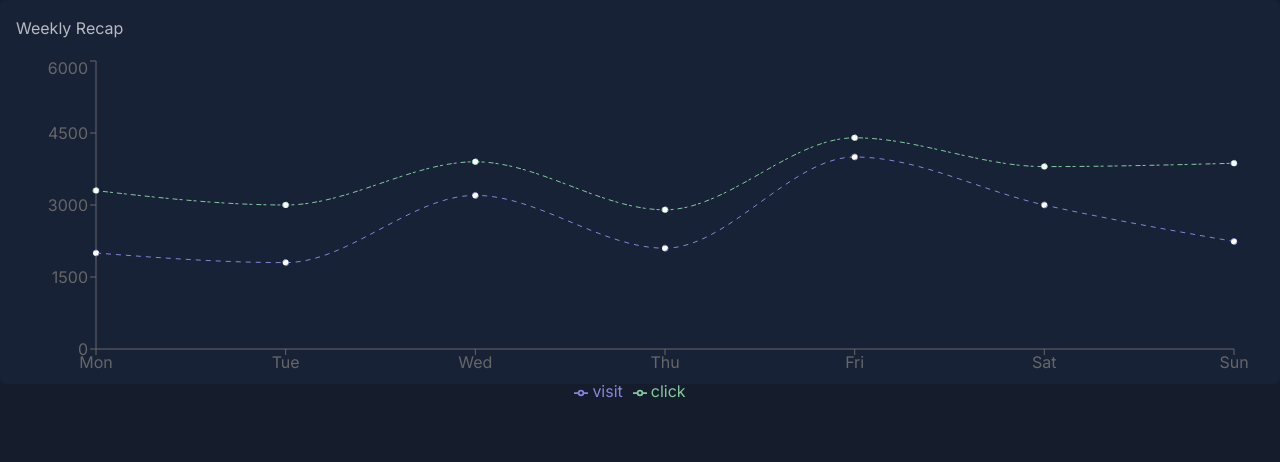
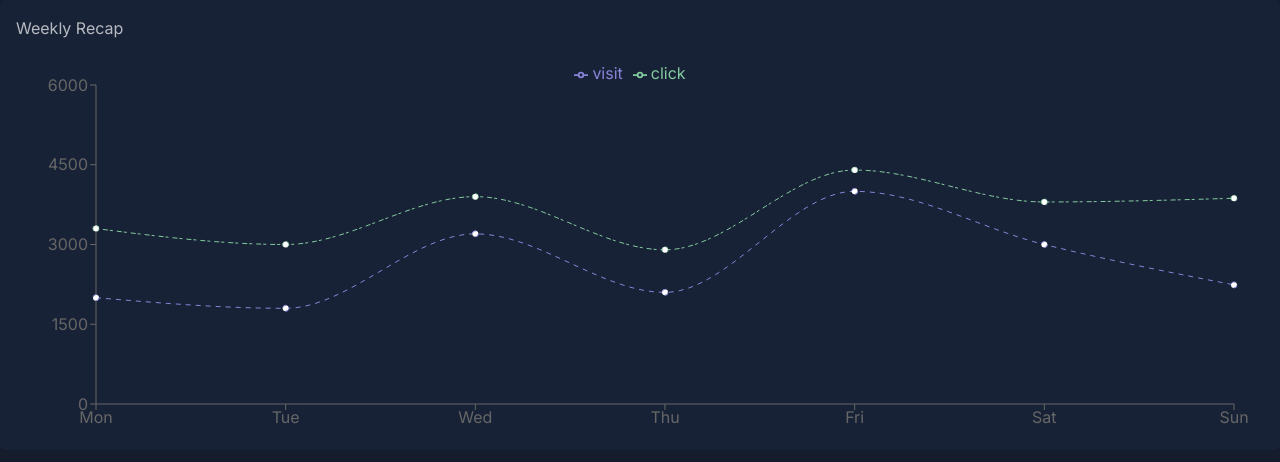
Before and after one commit to n4jari/admin, a Next.js app: page /ui/dashboard/chart in a window 1280 px wide. Shown: the top 462 px of the page. Built offline with nearby package versions, Linux system fonts and the light colour scheme.

Commit message:
style:change Legend position in chart and change style

```diff
--- a/app/ui/dashboard/chart/page.jsx
+++ b/app/ui/dashboard/chart/page.jsx
@@ -49,7 +49,7 @@ const data = [
 
 const Chart = () => {
   return (
-    <div className="h-96 bg-soft rounded-md p-4 ">
+    <div className="bg-soft rounded-md p-4 " style={{height:450}}>
       <h2 className="text-soft fo nt-light mb-4">Weekly Recap</h2>
       <ResponsiveContainer width="100%" height="100%">
         <LineChart
@@ -60,13 +60,15 @@ const Chart = () => {
             top: 5,
             right: 30,
             left: 20,
-            bottom: 5,
+            bottom: 40,
           }}
         >
+            <Legend verticalAlign="top"  />
+
+
           <XAxis dataKey="name" />
           <YAxis />
           <Tooltip contentStyle={{ backgroundColor: "#222", border: "none" }} />
-          <Legend />
           <Line
             type="monotone"
             dataKey="visit"
--- a/app/ui/dashboard/footer/Footer.jsx
+++ b/app/ui/dashboard/footer/Footer.jsx
@@ -3,7 +3,7 @@ import React from "react";
 const Footer = () => {
   return (
     <div className="flex justify-between mt-4 text-sm">
-      <a href="http://n4jari.ir">N4JARI</a>
+      <a href="http://n4jari.ir" target="_blank">N4JARI</a>
       <span className="text-soft">© All rights reserved.</span>
     </div>
   );
```
